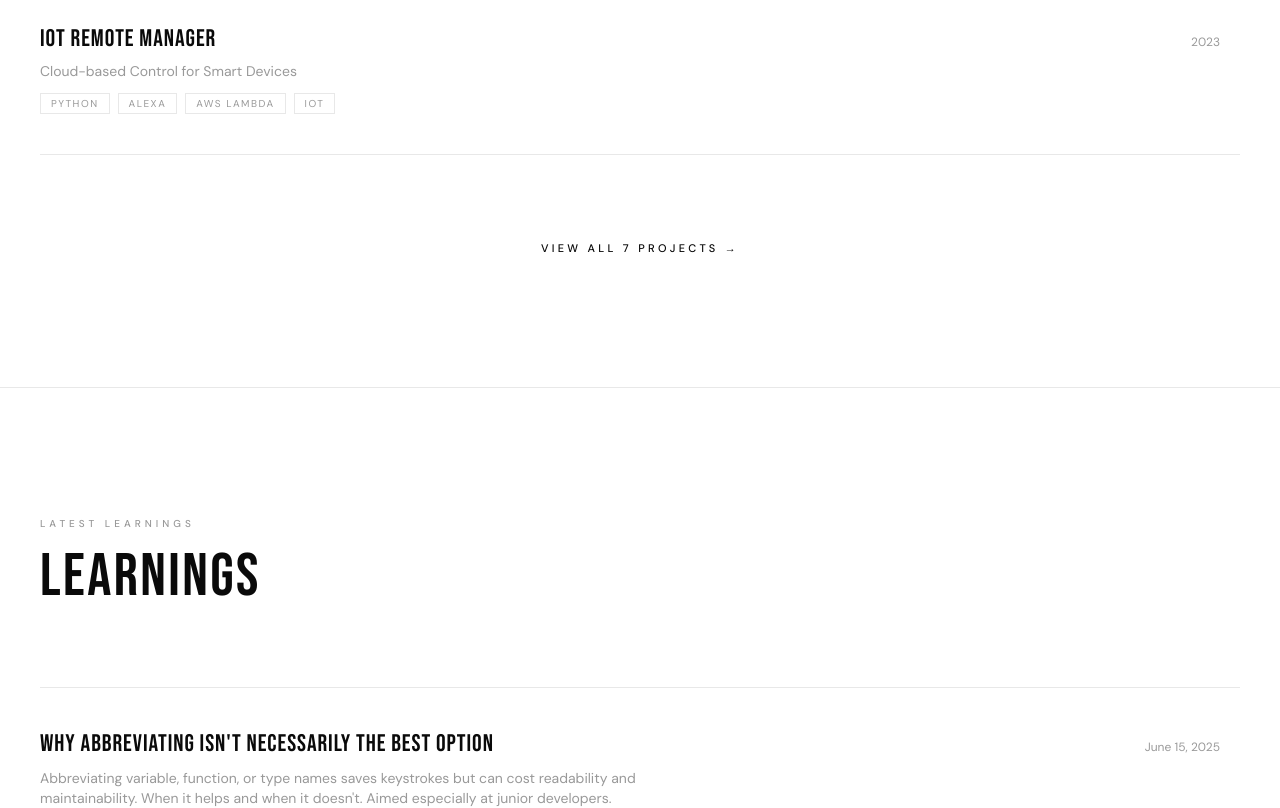
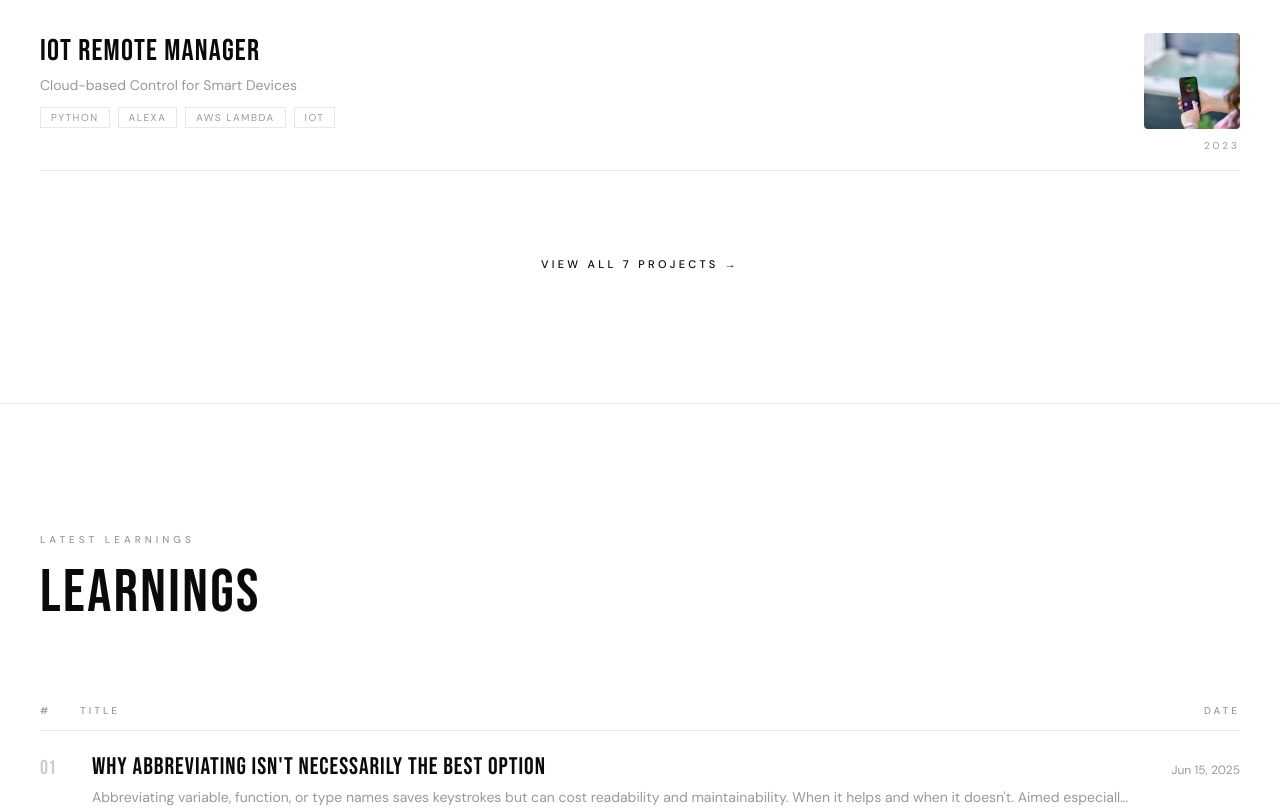
Before and after one commit to JuanCruzMedina/juancruzmedina, a Next.js app: page / in a window 1280 px wide. Shown: the part 3060-3868 px from the top of the page. Built offline with nearby package versions, Linux system fonts and the light colour scheme; no server answers.

Commit message:
feat: add slow marquee animation and refactor BlogPreview and ProjectsPreview components for improved layout and readability

```diff
--- a/app/experience/page.tsx
+++ b/app/experience/page.tsx
@@ -14,14 +14,7 @@ export default function ExperiencePage() {
 
   const resolvedStats = experienceStats.map((stat) => ({
     label: stat.label,
-    value:
-      "value" in stat && stat.value !== undefined
-        ? stat.value
-        : String(
-            (stat as { getValue: (c: typeof siteConfig) => number }).getValue(
-              siteConfig,
-            ),
-          ),
+    value: stat.value,
   }));
 
   return (
--- a/app/globals.css
+++ b/app/globals.css
@@ -151,12 +151,18 @@ button:focus-visible {
   will-change: transform;
 }
 
+.animate-marquee-slow {
+  animation: marquee 25s linear infinite;
+  will-change: transform;
+}
+
 .animate-marquee-paused {
   animation-play-state: paused;
 }
 
 @media (prefers-reduced-motion: reduce) {
-  .animate-marquee {
+  .animate-marquee,
+  .animate-marquee-slow {
     animation: none;
   }
   .animate-fade-up,
--- a/components/BlogPreview.tsx
+++ b/components/BlogPreview.tsx
@@ -22,41 +22,58 @@ export function BlogPreview() {
           </h2>
         </FadeInSection>
 
+        <FadeInSection delay={80}>
           <div className="mt-16 md:mt-20">
+            {/* Desktop header */}
+            <div className="hidden border-b border-border pb-3 text-[10px] font-medium tracking-[0.3em] text-muted uppercase md:grid md:grid-cols-[2.5rem_1fr_6rem]">
+              <span>#</span>
+              <span>Title</span>
+              <span className="text-right">Date</span>
+            </div>
+
             {posts.map((post, i) => (
-            <FadeInSection key={post.slug} delay={i * 80}>
               <Link
+                key={post.slug}
                 href={`/blog/en/${post.slug}`}
-                className="group block border-t-[0.5px] border-border py-8 transition-colors last:border-b last:border-border md:py-10"
+                className="group grid grid-cols-[2rem_1fr] items-baseline gap-x-3 border-b border-border py-6 transition-colors md:grid-cols-[2.5rem_1fr_6rem] md:py-5"
               >
-                <div className="flex flex-col gap-2 md:flex-row md:items-baseline md:justify-between">
-                  <h3 className="font-display text-xl tracking-[0.04em] text-accent transition-opacity group-hover:opacity-70 md:text-2xl">
+                <span className="font-display text-lg tabular-nums text-muted/50 md:text-xl">
+                  {String(i + 1).padStart(2, "0")}
+                </span>
+
+                <div className="min-w-0">
+                  <h3 className="font-display text-lg tracking-[0.04em] text-accent transition-opacity group-hover:opacity-70 md:text-2xl">
                     {post.title.toUpperCase()}
                   </h3>
-                  <span className="flex items-center gap-2 shrink-0">
+                  {post.excerpt && (
+                    <p className="mt-1 truncate text-xs text-muted md:text-sm">
+                      {post.excerpt}
+                    </p>
+                  )}
                   {post.date && (
-                      <time className="text-xs text-muted">
+                    <time className="mt-1 block text-[11px] text-muted md:hidden">
                       {new Date(post.date).toLocaleDateString("en-US", {
                         year: "numeric",
-                          month: "long",
+                        month: "short",
                         day: "numeric",
                       })}
                     </time>
                   )}
-                    <span className="text-xs text-muted transition-opacity md:opacity-0 md:group-hover:opacity-100">
-                      &rarr;
-                    </span>
-                  </span>
                 </div>
-                {post.excerpt && (
-                  <p className="mt-2 max-w-2xl text-sm text-muted">
-                    {post.excerpt}
-                  </p>
+
+                {post.date && (
+                  <time className="hidden text-right text-xs text-muted md:block">
+                    {new Date(post.date).toLocaleDateString("en-US", {
+                      year: "numeric",
+                      month: "short",
+                      day: "numeric",
+                    })}
+                  </time>
                 )}
               </Link>
-            </FadeInSection>
             ))}
           </div>
+        </FadeInSection>
 
         <FadeInSection delay={200}>
           <div className="mt-14 text-center md:mt-20">
--- /dev/null
+++ b/components/ProjectPreviewItem.tsx
@@ -0,0 +1,57 @@
+import { siteConfig } from "@/config/site";
+import Image from "next/image";
+import Link from "next/link";
+
+type Project = (typeof siteConfig.projects.items)[number];
+
+export function ProjectStackedList({ projects }: { projects: Project[] }) {
+  return (
+    <div className="space-y-px">
+      {projects.map((project) => (
+        <Link
+          key={project.id}
+          href="/projects"
+          className="group relative block border-t border-border py-8 md:py-10"
+        >
+          <div className="flex items-start justify-between gap-6">
+            {/* Left: text content */}
+            <div className="min-w-0 flex-1">
+              <h3 className="font-display text-2xl tracking-[0.04em] text-accent transition-opacity group-hover:opacity-70 md:text-3xl">
+                {project.title.toUpperCase()}
+              </h3>
+              <p className="mt-1.5 text-sm text-muted">{project.subtitle}</p>
+              <div className="mt-3 flex flex-wrap gap-2">
+                {project.tags.map((tag) => (
+                  <span
+                    key={tag}
+                    className="border border-border px-2.5 py-0.5 text-[10px] tracking-[0.15em] text-muted uppercase"
+                  >
+                    {tag}
+                  </span>
+                ))}
+              </div>
+            </div>
+
+            {/* Image peek: small on mobile, expands on desktop hover */}
+            <div className="relative h-16 w-24 shrink-0 overflow-hidden rounded bg-surface-elevated md:h-24 md:w-40 md:transition-[width] md:duration-300 md:group-hover:w-56">
+              <Image
+                src={`/${project.image}`}
+                alt=""
+                fill
+                className="object-cover"
+                sizes="(max-width: 768px) 96px, 224px"
+              />
+            </div>
+          </div>
+
+          {/* Year - bottom right */}
+          <span className="absolute right-0 bottom-3 text-[10px] tracking-[0.3em] text-muted uppercase md:bottom-4">
+            {project.date}
+          </span>
+        </Link>
+      ))}
+      {/* Bottom border for last item */}
+      <div className="border-t border-border" />
+    </div>
+  );
+}
--- a/components/ProjectsPreview.tsx
+++ b/components/ProjectsPreview.tsx
@@ -1,4 +1,5 @@
 import { FadeInSection } from "@/components/FadeInSection";
+import { ProjectStackedList } from "@/components/ProjectPreviewItem";
 import { siteConfig } from "@/config/site";
 import Link from "next/link";
 
@@ -20,41 +21,11 @@ export function ProjectsPreview() {
           </h2>
         </FadeInSection>
 
-        <div className="mt-16 md:mt-20">
-          {featured.map((project, i) => (
-            <FadeInSection key={project.id ?? project.title} delay={i * 80}>
-              <Link
-                href="/projects"
-                className="group block border-t border-border py-8 transition-colors last:border-b last:border-border md:py-10"
-              >
-                <div className="flex flex-col gap-2 md:flex-row md:items-baseline md:justify-between">
-                  <h3 className="font-display text-xl tracking-[0.04em] text-accent transition-opacity group-hover:opacity-70 md:text-2xl">
-                    {project.title.toUpperCase()}
-                  </h3>
-                  <span className="flex items-center gap-2 shrink-0 text-xs text-muted">
-                    {project.date}
-                    <span className="transition-opacity md:opacity-0 md:group-hover:opacity-100">
-                      &rarr;
-                    </span>
-                  </span>
-                </div>
-
-                <p className="mt-1.5 text-sm text-muted">{project.subtitle}</p>
-
-                <div className="mt-3 flex flex-wrap gap-2">
-                  {project.tags.map((tag) => (
-                    <span
-                      key={tag}
-                      className="border border-border px-2.5 py-0.5 text-[10px] tracking-[0.15em] text-muted uppercase"
-                    >
-                      {tag}
-                    </span>
-                  ))}
-                </div>
-              </Link>
-            </FadeInSection>
-          ))}
-        </div>
+        <FadeInSection delay={80}>
+          <div className="mt-16 md:mt-20">
+            <ProjectStackedList projects={featured} />
+          </div>
+        </FadeInSection>
 
         <FadeInSection delay={200}>
           <div className="mt-14 text-center md:mt-20">
```
Lines whose indentation alone changed are shown as unchanged.
